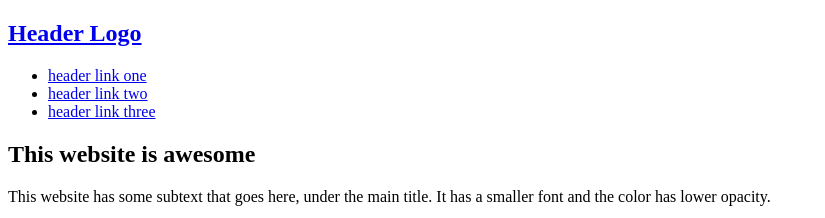
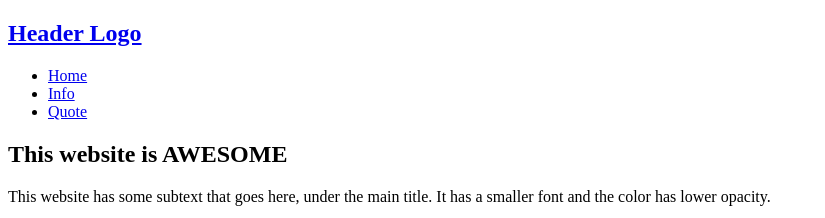
Before and after one commit to DevonTheDeveloper/Odin-Landing-Page, a plain HTML site: page index.html in a window 1280 px wide. Shown: the top 218 px of the page, without its empty margins (0-825 px from the left). Drawn offline with Linux system fonts and the light colour scheme.

Commit message:
Make navigation usable

```diff
--- a/index.html
+++ b/index.html
@@ -18,9 +18,9 @@
       </h2>
       <nav id="navigation">
         <ul>
-          <li><a href="#">header link one</a></li>
-          <li><a href="#">header link two</a></li>
-          <li><a href="#">header link three</a></li>
+          <li><a href="#home">Home</a></li>
+          <li><a href="#info">Info</a></li>
+          <li><a href="#quote">Quote</a></li>
         </ul>
       </nav>
     </header>
@@ -28,7 +28,7 @@
       <section id="home">
         <div class="container">
           <div class="left-home-content">
-            <h1>This website is awesome</h1>
+            <h1>This website is AWESOME</h1>
             <p>
               This website has some subtext that goes here, under the main
               title. It has a smaller font and the color has lower opacity.
```
